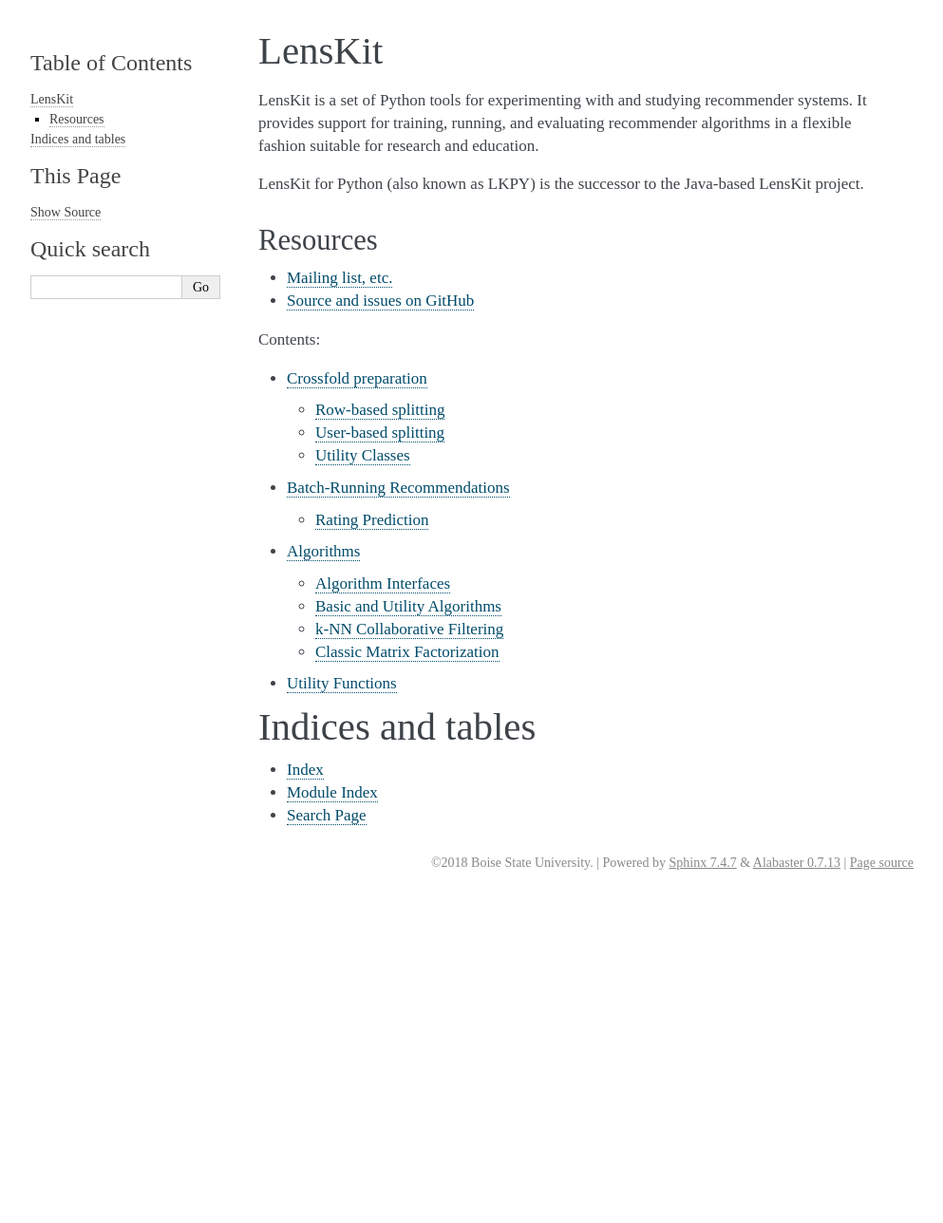
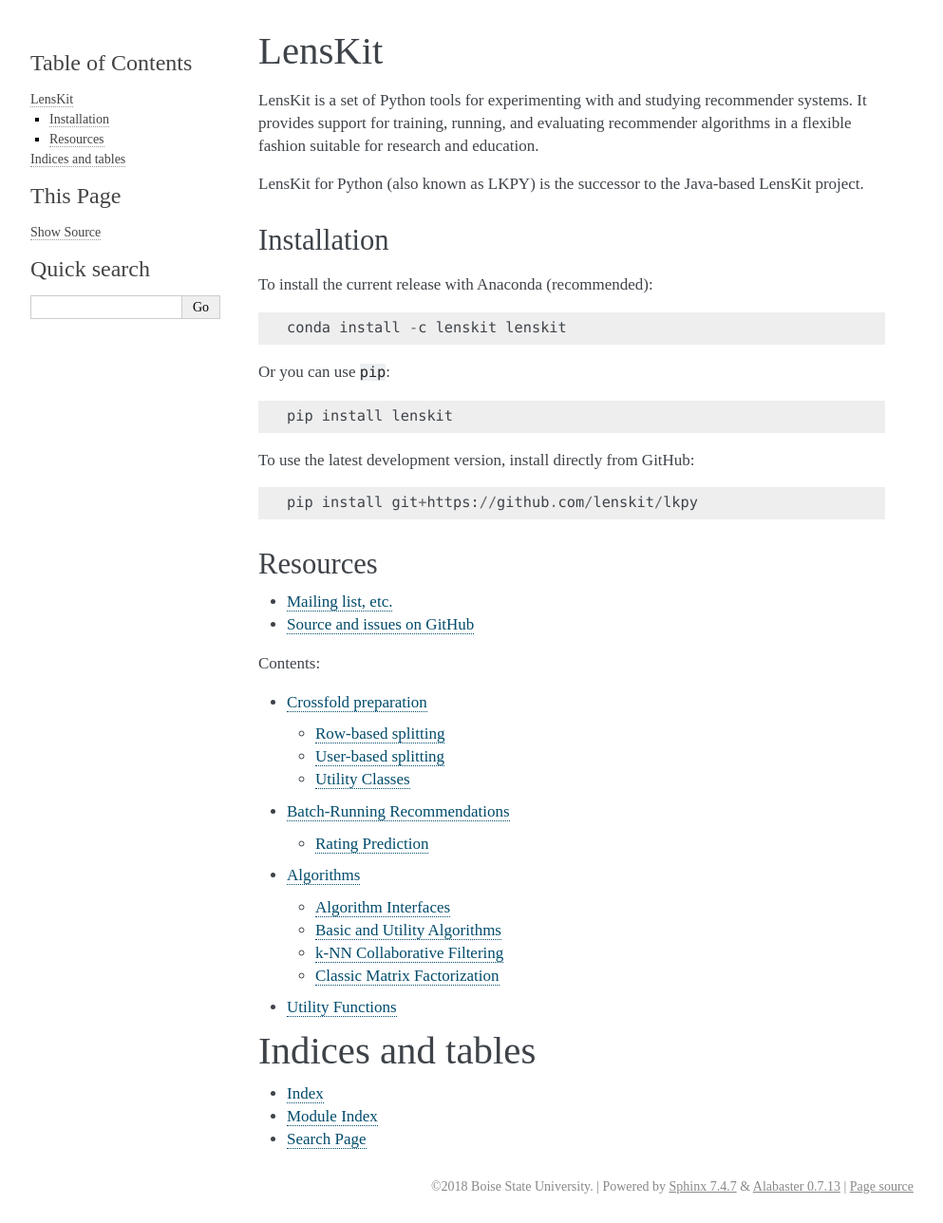
Before and after one commit to lenskit/lkpy, a Sphinx documentation site: the page built from doc/index.rst, in a window 1280 px wide. Shown: the whole page at 95% size, without its empty margins (148-1141 px from the left). Built offline with Sphinx 7.4.7, drawn with Linux system fonts in a browser that asks for light colours; before the commit the page ends 947 px from its top, so only the background shows below that.

Commit message:
Add install instructions

```diff
--- a/doc/index.rst
+++ b/doc/index.rst
@@ -12,6 +12,21 @@
 
 LensKit for Python (also known as LKPY) is the successor to the Java-based LensKit
 project.
+
+Installation
+------------
+
+To install the current release with Anaconda (recommended)::
+
+    conda install -c lenskit lenskit
+
+Or you can use ``pip``::
+
+    pip install lenskit
+
+To use the latest development version, install directly from GitHub::
+
+    pip install git+https://github.com/lenskit/lkpy
 
 Resources
 ---------
```
Also changed, not shown: README.md (+14 -0 lines).
